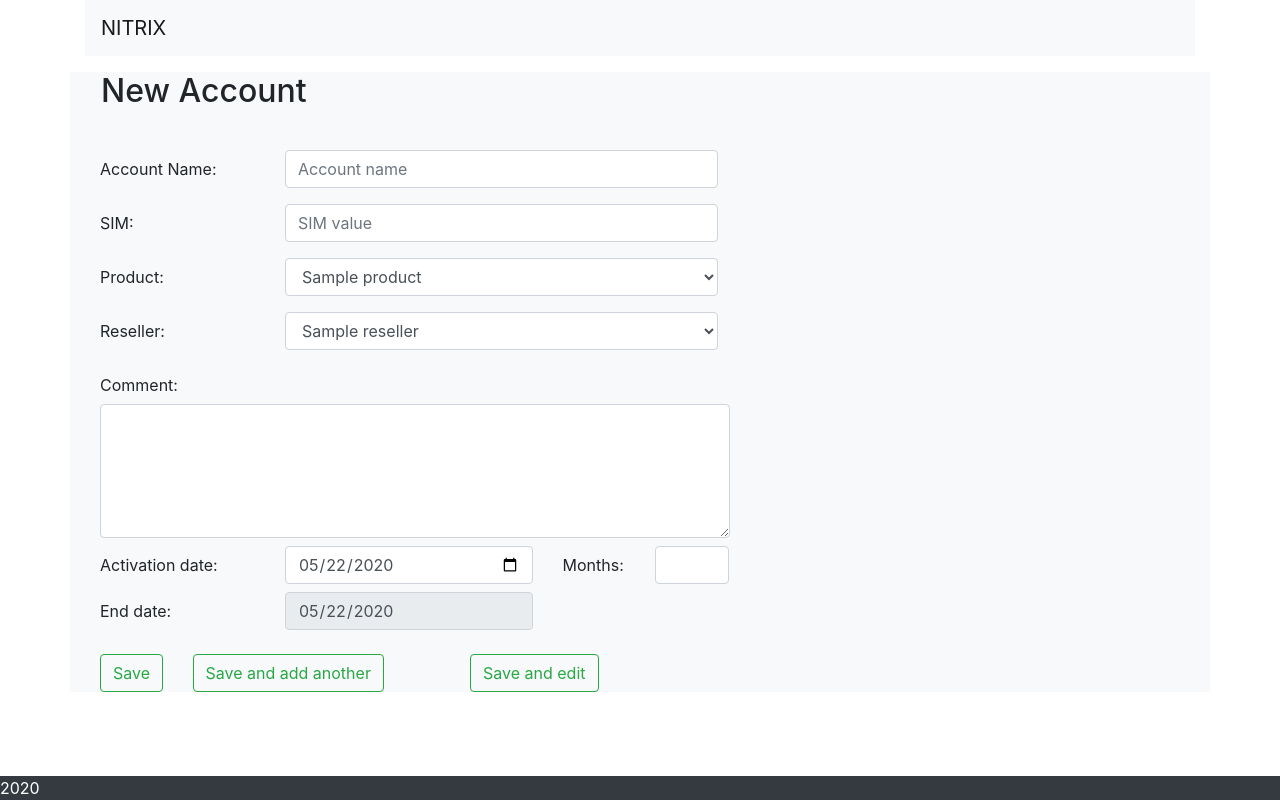
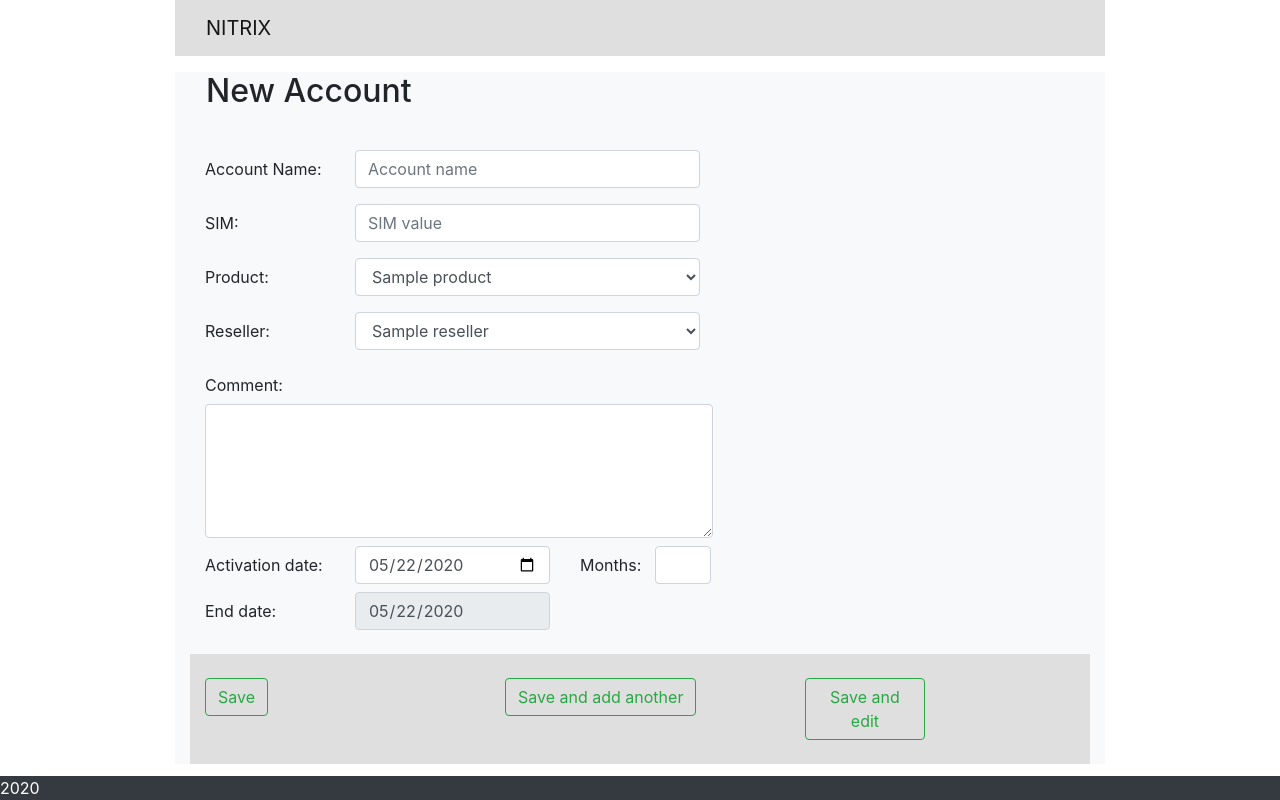
Before and after one commit to Simple2B/NITRIX, a Flask app: page /account_details in a window 1280 px wide. Run offline with Flask 2, Linux system fonts and the light colour scheme; tables that the repository leaves empty hold one stand-in row (values such as "Sample post"); some libraries are stand-ins or nearby versions.

Commit message:
header fix +some small fixes

```diff
--- a/app/templates/base_add_edit.html
+++ b/app/templates/base_add_edit.html
@@ -9,17 +9,17 @@
   <meta http-equiv="X-UA-Compatible" content="ie=edge">
   {% block meta %}{% endblock %}
   <!-- styles -->
-  <link rel="stylesheet" href="static/main.css">
   <link rel="stylesheet" href="https://stackpath.bootstrapcdn.com/bootstrap/4.4.1/css/bootstrap.min.css"
     integrity="sha384-Vkoo8x4CGsO3+Hhxv8T/Q5PaXtkKtu6ug5TOeNV6gBiFeWPGFN9MuhOf23Q9Ifjh" crossorigin="anonymous">
+  <link rel="stylesheet" href="static/main.css">
   {% block links %}{% endblock %}
-
 </head>
 
 <body>
-  <div class="container">
-    <nav class="navbar navbar-expand-lg navbar-light bg-light">
-      <a class="navbar-brand" href="/">NITRIX</a>
+  <div class="container col-sm-9 col-sm-offset-9">
+    <div class="container" style="background-color: rgb(223, 223, 223)">
+      <nav class="navbar navbar-expand-lg navbar-light">
+        <a class="navbar-brand"  href="/">NITRIX</a>
         <div class="collapse" id="navbarSupportedContent">
           <form class="form-inline my-2 my-lg-0" action="/logout">
             <button class="btn btn-outline-danger my-2 my-sm-0" type="submit">Logout</button>
@@ -46,12 +46,12 @@
     <div class="container bg-light mt-3">
         {% block account_details %}
         {% endblock %}
-      <div class="container">
-        <div class="row">
-          <div class="mt-4 col-sm-1">
+        <div class="container pb-4 mt-4"  style="background-color: rgb(223, 223, 223)">
+          <div class="row" >
+            <div class="mt-4 col-sm-4">
               <button class="btn btn-outline-success" type="submit" name="submit" form="main-form" value="save">Save</button>
             </div>
-          <div class="mt-4 col-sm-3">
+            <div class="mt-4 col-sm-4">
               <button class="btn btn-outline-success" type="submit" name="submit" form="main-form" value="save_and_add">Save and add another</button>
             </div>
             <div class="mt-4 col-sm-2">
@@ -73,23 +73,6 @@
     </form>
     {% endif %}
 
-
-
-
-
-
-
-
-
-
-
-
-
-
-
-
-
-
     <div class="fixed-bottom bg-dark text-white">2020</div>
 
     <script src="https://code.jquery.com/jquery-3.4.1.slim.min.js"
@@ -103,6 +86,8 @@
     </script>
     {% block javascript %}
     {% endblock %}
+  </div>
+
 </body>
 
 </html>
```
Lines whose indentation alone changed are shown as unchanged.
